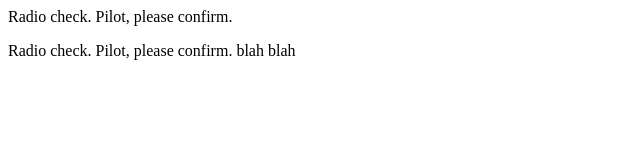
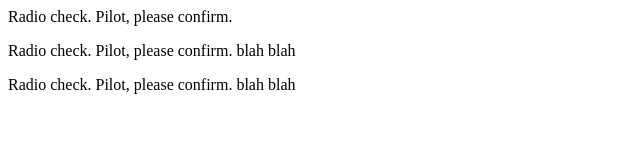
Before and after one commit to mabgray/communication-log, a plain HTML site: page index.html in a window 1280 px wide. Shown: the whole page, without its empty margins (0-640 px from the left). Drawn offline with Linux system fonts and the light colour scheme.

Commit message:
third line of code

```diff
--- a/index.html
+++ b/index.html
@@ -2,5 +2,6 @@
    <body>
       <p>Radio check. Pilot, please confirm.</p>
       <p>Radio check. Pilot, please confirm. blah blah</p>
+      <p>Radio check. Pilot, please confirm. blah blah</p>
    </body>
 </html>
```
